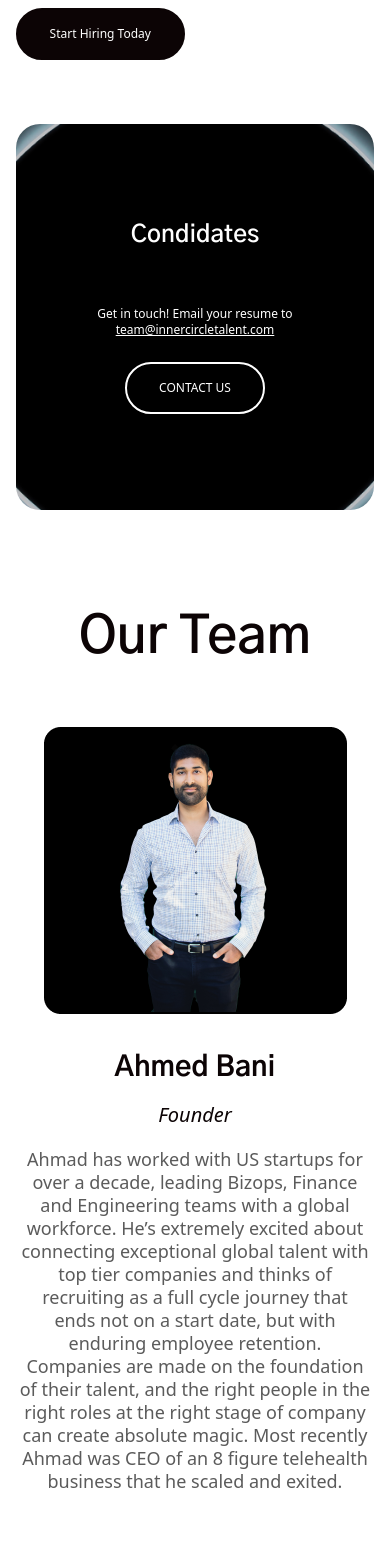
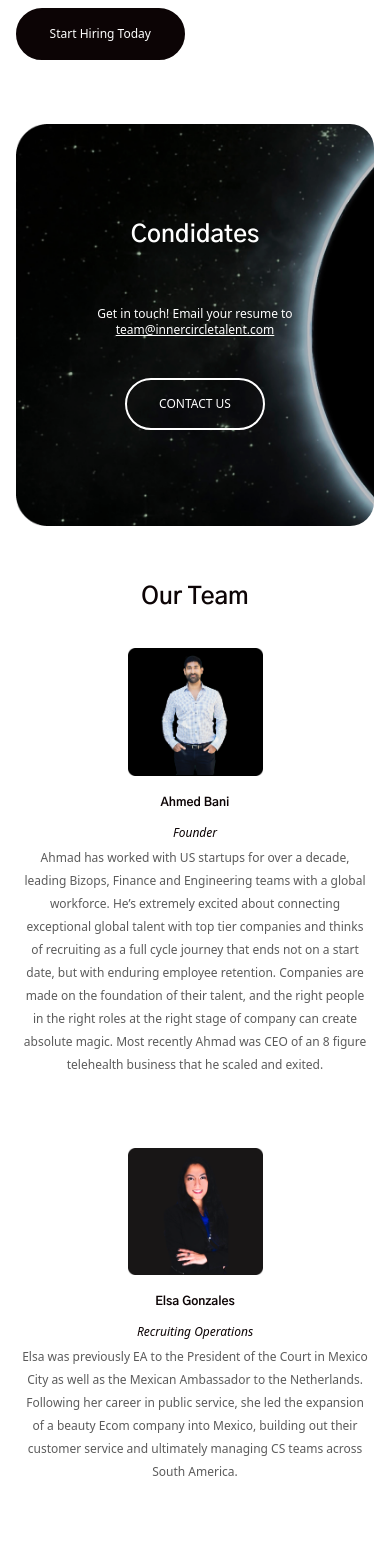
Before and after one commit to Zakaria0107/innerCircle, a React (Create React App) app: page / in a window 390 px wide. Shown: the part 1980-3543 px from the top of the page. Built offline with nearby package versions, Linux system fonts and the light colour scheme.

Commit message:
responsiv

```diff
--- a/src/compenents/Home/Condidates.jsx
+++ b/src/compenents/Home/Condidates.jsx
@@ -3,10 +3,10 @@ import React from 'react'
 const Condidates = () => {
   return (
     <div className='w-screen'>
-        <div className='w-[92%] xl:w-[86%]  mx-auto bg-condidates bg-cover bg-center bg-no-repeat  py-24 text-center rounded-3xl overflow-hidden '>
+        <div className='w-[92%] xl:w-[86%]  mx-auto bg-condidates bg-cover sm:bg-center bg-no-repeat  py-24 text-center rounded-3xl overflow-hidden '>
             <h1 className='font-gothic-a1 font-semibold text-2xl sm:text-3xl md:text-5xl xl:text-[52px] text-white leading-[30px] sm:leading-[40px] md:leading-[50px] xl:leading-[65px]'>Condidates</h1>
             <p className='font-normal text-xs sm:text-sm md:text-base xl:text-lg  leading-4 sm:leading-5 lg:leading-[24px] text-white mt-14 px-6'>Get in touch! Email your resume to <a href="" className='underline'>team@innercircletalent.com</a></p>
-            <button className='mt-6 sm:mt-8 md:mt-10 xl:mt-36 text-xs sm:text-sm md:text-base xl:text-lg leading-[24px] text-white rounded-[60px] py-3 xl:py-[15px] px-8 xl:px-[60px] border-2 border-solid border-white'>CONTACT US</button>
+            <button className='mt-10 xl:mt-36 text-xs sm:text-sm md:text-base xl:text-lg leading-[24px] text-white rounded-[60px] py-3 xl:py-[15px] px-8 xl:px-[60px] border-2 border-solid border-white'>CONTACT US</button>
         </div>
     </div>
   )
--- a/src/compenents/Home/Team.jsx
+++ b/src/compenents/Home/Team.jsx
@@ -4,24 +4,24 @@ import ElsaPic from '../../images/elsa image.png'
 const Team = () => {
   return (
     <div className='w-screen'>
-        <div className='w-[90%] xl:w-[80%] mx-auto py-24'>
-            <h2 className='font-gothic-a1 font-semibold text-[52px] leading-[65px] text-[#0C0405] text-center mb-14'>Our Team</h2>
+        <div className='w-[90%] xl:w-[80%] mx-auto py-14 md:py-18 lg:py-24'>
+            <h1 className='font-gothic-a1 font-semibold text-2xl sm:text-3xl md:text-5xl xl:text-[52px] text-[#0C0405] leading-[30px] sm:leading-[40px] md:leading-[50px] xl:leading-[65px] text-center mb-9 md:mb-14'>Our Team</h1>
             <div className='max-w-[934px] mx-auto'>
-                <div className='flex flex-col lg:flex-row justify-center lg:justify-between items-center gap-9 mb-[72px] '>
-                    <img src={AhmedPic} alt="AhmedPic" />
+                <div className='flex flex-col lg:flex-row justify-center lg:justify-between items-center gap-2 sm:gap-9 mb-[72px] '>
+                    <img src={AhmedPic} alt="AhmedPic" className='w-[135px] sm:w-auto' />
                     <div className='text-center lg:text-justify max-w-[596px] '>
-                        <h4 className='font-gothic-a1 font-bold text-[28px] leading-[36px] text-[#0C0405]'>Ahmed Bani</h4>
-                        <h6 className='font-normal text-xl leading-[26px] text-[#0C0405] italic mt-4 mb-5'>Founder</h6>
-                        <p className='text-lg leading-[23px] text-[#5B5B5B]'>Ahmad has worked with US startups for over a decade, leading Bizops, Finance and Engineering teams with a global workforce. He’s extremely excited about connecting exceptional global talent with top tier companies and thinks of recruiting as a full cycle journey that ends not on a start date, but with enduring employee retention. Companies are made on the foundation of their talent, and the right people in the right roles at the right stage of company can create absolute magic. Most recently Ahmad was CEO of an 8 figure telehealth business that he scaled and exited.</p>
+                        <h4 className='font-gothic-a1 font-bold text-xs sm:text-base md:text-xl lg:text-[28px] leading-[36px] text-[#0C0405]'>Ahmed Bani</h4>
+                        <h6 className='font-normal text-xs sm:text-sm md:text-lg lg:text-xl leading-[26px] text-[#0C0405] italic mt-0 sm:mt-4 mb-0 sm:mb-5'>Founder</h6>
+                        <p className='text-xs sm:text-sm md:text-base xl:text-lg leading-[23px] text-[#5B5B5B]'>Ahmad has worked with US startups for over a decade, leading Bizops, Finance and Engineering teams with a global workforce. He’s extremely excited about connecting exceptional global talent with top tier companies and thinks of recruiting as a full cycle journey that ends not on a start date, but with enduring employee retention. Companies are made on the foundation of their talent, and the right people in the right roles at the right stage of company can create absolute magic. Most recently Ahmad was CEO of an 8 figure telehealth business that he scaled and exited.</p>
                     </div>
                 </div>
-                <div className='flex flex-col lg:flex-row justify-center lg:justify-between items-center gap-9 mb-[72px]'>
-                    <img src={ElsaPic} alt="ElsaPic" />
+                <div className='flex flex-col-reverse lg:flex-row justify-center lg:justify-between items-center gap-2 sm:gap-9 mb-[72px]'>
                     <div className='text-center lg:text-justify max-w-[596px] '>
-                        <h4 className='font-gothic-a1 font-bold text-[28px] leading-[36px] text-[#0C0405]'>Elsa Gonzales</h4>
-                        <h6 className='font-normal text-xl leading-[26px] text-[#0C0405] italic mt-4 mb-20'>Recruiting Operations</h6>
-                        <p className='text-lg leading-[23px] text-[#5B5B5B]'>Elsa was previously EA to the President of the Court in Mexico City as well as the Mexican Ambassador to the Netherlands. Following her career in public service, she led the expansion of a beauty Ecom company into Mexico, building out their customer service and ultimately managing CS teams across South America.</p>
+                        <h4 className='font-gothic-a1 font-bold  text-xs sm:text-base md:text-xl lg:text-[28px] leading-[36px] text-[#0C0405]'>Elsa Gonzales</h4>
+                        <h6 className='font-normal text-xs sm:text-sm md:text-lg lg:text-xl  leading-[26px] text-[#0C0405] italic mt-0 sm:mt-4 mb-0 sm:mb-5 lg:mb-20'>Recruiting Operations</h6>
+                        <p className='text-xs sm:text-sm md:text-base xl:text-lg leading-[23px] text-[#5B5B5B]'>Elsa was previously EA to the President of the Court in Mexico City as well as the Mexican Ambassador to the Netherlands. Following her career in public service, she led the expansion of a beauty Ecom company into Mexico, building out their customer service and ultimately managing CS teams across South America.</p>
                     </div>
+                    <img src={ElsaPic} alt="ElsaPic" className='w-[135px] sm:w-auto' />
                 </div>
             </div>
         </div>
```
